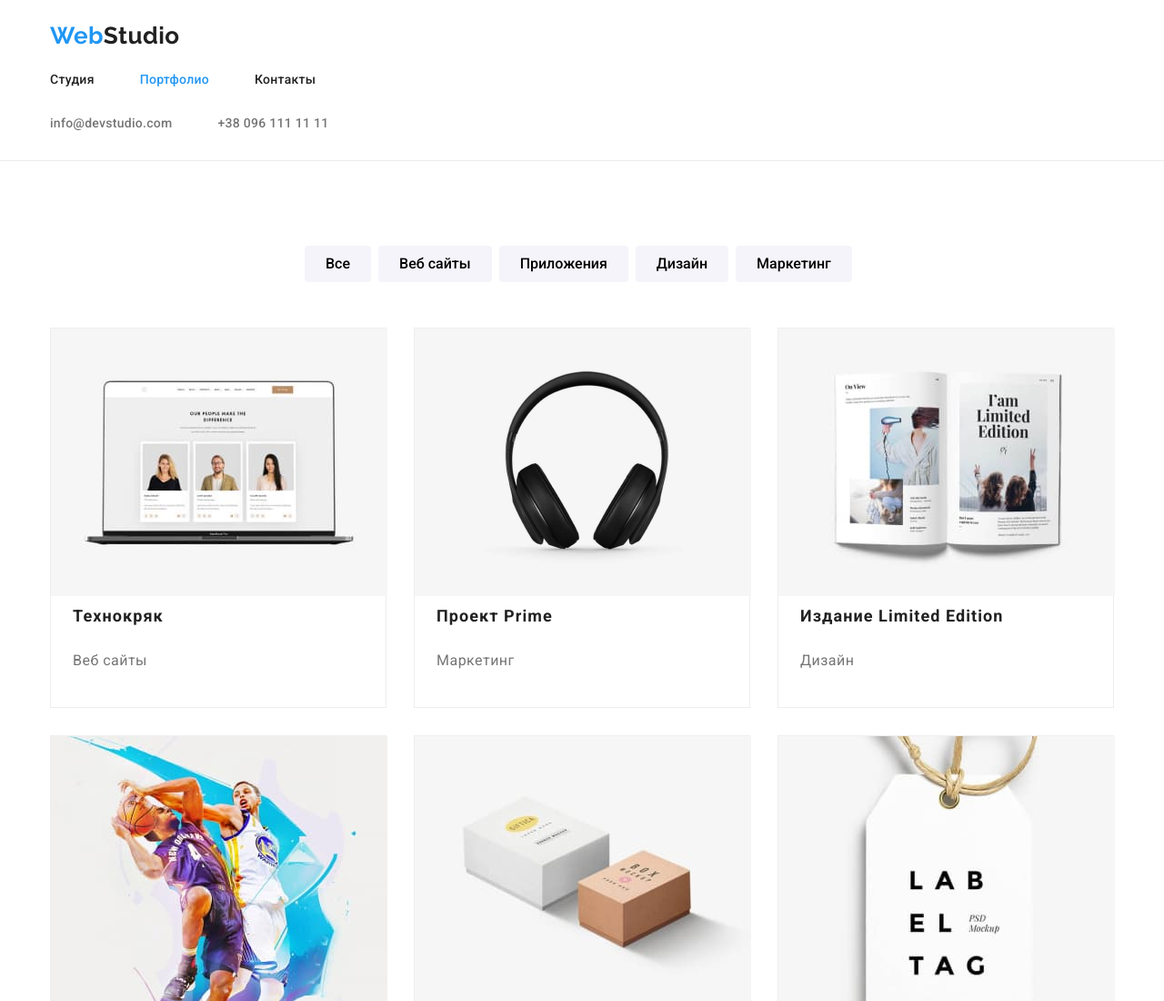
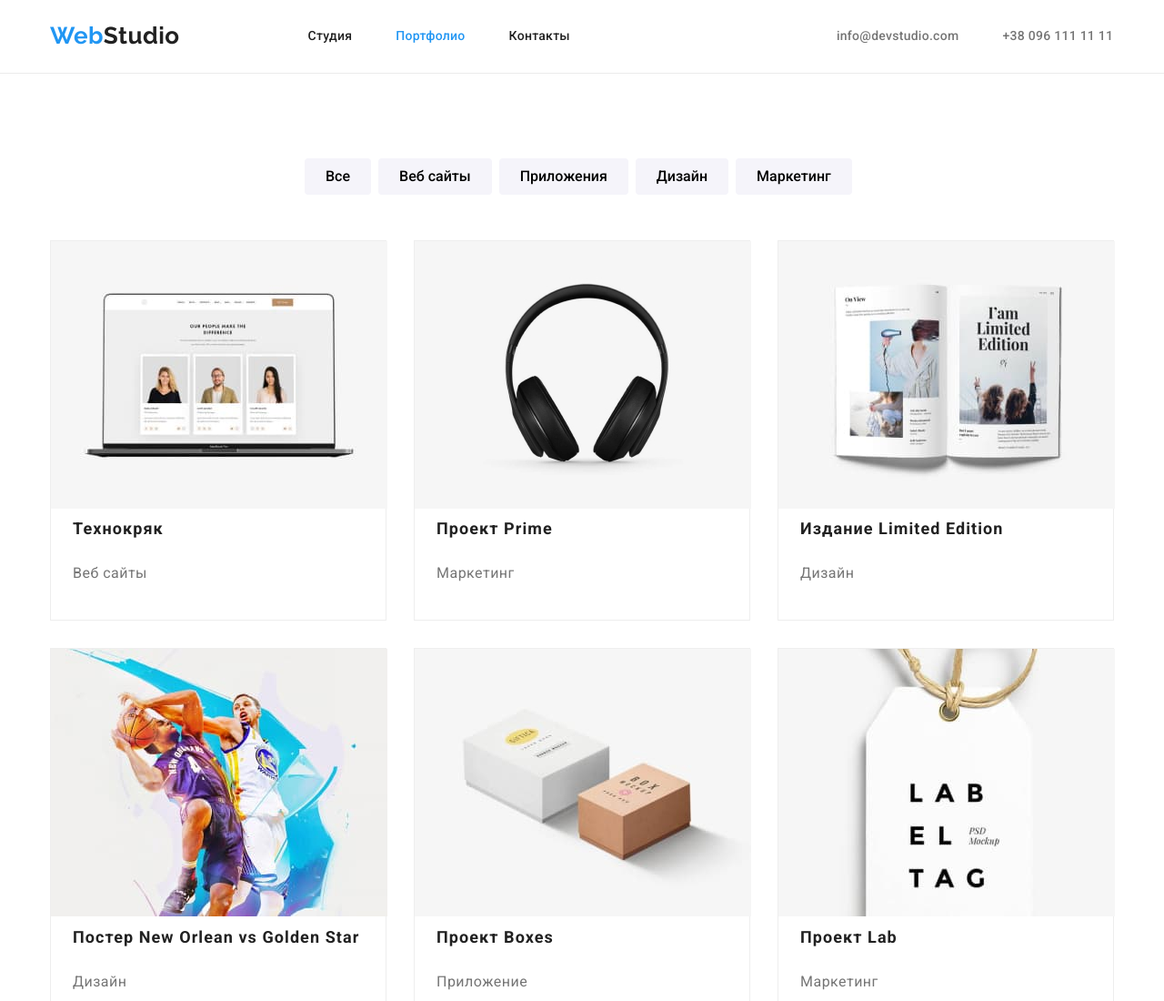
Before and after one commit to 11Vladislav/goit-markup-hw-03, a plain HTML site: page portfolio.html in a window 1280 px wide. Shown: the top 1100 px of the page at 91% size. Drawn offline with nearby package versions, Linux system fonts and the light colour scheme.

Commit message:
Updating navigation menu

```diff
--- a/css/styles.css
+++ b/css/styles.css
@@ -8,6 +8,8 @@ body {
 }
 .lists ul {
   list-style-type: none;
+  padding: 0;
+  margin: 0;
 }
 .links a {
   text-decoration: none;
@@ -56,12 +58,16 @@ ul {
   /* outline: 2px solid tomato; */
 }
 
+.flex {
+  display: flex;
+  align-items: center;
+}
+
 /* Логотип */
 
 .webstudio-logo {
-  display: inline-block;
+  display: block;
   margin-top: 24px;
-  margin-bottom: 25px;
   font-family: Raleway;
   font-weight: 700;
   font-size: 26px;
@@ -75,8 +81,13 @@ ul {
   outline: 1px solid var(--header-border-color);
 }
 
+.main-nav {
+  display: flex;
+}
+
 .header-list {
   display: flex;
+  margin-left: 93px;
   font-weight: 500;
   font-size: 14px;
   line-height: 1.14;
@@ -85,16 +96,21 @@ ul {
 }
 
 .list-item {
-  display: flex;
-  margin-right: 50px;
-  margin-bottom: 32px;
+  display: block;
+  padding-top: 32px;
+  padding-bottom: 32px;
 }
 
 .list-item:last-child {
   margin-right: 0;
 }
 
+.list-item:first-child {
+  margin-left: 93px;
+}
+
 .list-link {
+  display: block;
   font-weight: 500;
   font-size: 14px;
   line-height: 1.14;
@@ -102,12 +118,26 @@ ul {
   color: var(--dominant-color);
 }
 
+.list-link:first-child {
+  margin-left: 48px;
+}
+
 .connect-us {
   display: flex;
 }
 
+.connect-item {
+  display: block;
+  padding-top: 32px;
+  padding-bottom: 32px;
+}
+
+.connect-item:first-child {
+  margin-left: 245px;
+}
+
 .connect-link {
-  display: inline-block;
+  display: block;
   color: var(--alt-text-color);
 }
 
@@ -179,11 +209,13 @@ ul {
 
 .activity-list {
   margin-top: 94px;
+  padding-bottom: 94px;
   background-color: var(--second-background-color);
 }
 
 .activity-heading {
   margin-top: 94px;
+  margin-bottom: 50px;
   text-align: center;
   font-weight: 700;
   font-size: 36px;
@@ -191,12 +223,20 @@ ul {
 }
 
 .work-gallery {
-  margin-top: 50px;
   display: flex;
 }
 
 .gallery-img {
   padding-right: 30px;
+}
+
+.our-team {
+  padding-top: 94px;
+  margin-bottom: 50px;
+  text-align: center;
+  font-weight: 700;
+  font-size: 36px;
+  line-height: 1.16;
 }
 
 .team {
@@ -211,7 +251,7 @@ ul {
   box-shadow: 0px 1px 3px rgba(0, 0, 0, 0.12), 0px 1px 1px rgba(0, 0, 0, 0.14),
     0px 2px 1px rgba(0, 0, 0, 0.2);
   border-radius: 0px 0px 4px 4px;
-  width: 370px;
+  width: 270px;
   text-align: center;
   font-weight: 500;
   font-size: 16px;
@@ -252,7 +292,7 @@ ul {
 /* Стили кнопок */
 
 .button {
-  display: inline-block;
+  display: block;
   border-radius: 4px;
   margin-right: 8px;
   border: 1px solid transparent;
@@ -302,10 +342,16 @@ ul {
 
 /* Стили портфолио */
 
+.portfolio {
+  margin-top: 94px;
+}
+
 .portfolio-buttons {
-  padding-top: 94px;
+  display: flex;
+}
+
+.portfolio-btn:first-child {
   margin-left: 280px;
-  display: flex;
 }
 
 .break:last-child {
@@ -314,6 +360,9 @@ ul {
 
 .projects {
   display: flex;
+}
+
+.break {
   margin-top: 50px;
 }
 
--- a/portfolio.html
+++ b/portfolio.html
@@ -16,9 +16,9 @@
     <!-- Шапка страницы -->
 <body>
     <header class="lists links header">
-
         <!-- Навигация на другие страницы -->
-    <nav class="container">
+        <div class="container flex">
+            <nav class="main-nav">
                 <a class="webstudio-logo" href="./index.html" lang="en">
                     <span class="accent-color">Web</span>Studio
                 </a>
@@ -31,23 +31,25 @@
                         <a class="list-link current" href="./portfolio.html">Портфолио
                         </a>
                     </li>
-            <li >
+                    <li class="list-item">
                         <a class="list-link" href="#">Контакты
                         </a>
                     </li>
                 </ul>
             </nav>
             <!-- Связь с нами -->
-    <ul class="connect-us container">
-        <li class="list-item">
-            <a class="connect-link list-link" href="maito:info@devstudio.com">info@devstudio.com
+
+            <ul class="connect-us">
+                <li class="connect-item">
+                    <a class="connect-link list-link" href="maito:info@devstudio.com" lang="en">info@devstudio.com
                     </a>
                 </li>
-        <li class="list-item">
+                <li class="connect-item">
                     <a class="connect-link list-link" href="tel:+380961111111">+38 096 111 11 11
                     </a>
                 </li>
             </ul>
+        </div>
     </header>
     <!-- Навигация по проектам -->
  <main class="links lists">
@@ -55,11 +57,11 @@
         <h1 class="visually-hidden">Наше портфолио
         </h1>
     <ul class="portfolio-buttons">
-        <li><button type="button" class="button">Все</button></li>
-        <li><button type="button" class="button">Веб сайты</button></li>
-        <li><button type="button" class="button">Приложения</button></li>
-        <li><button type="button" class="button">Дизайн</button></li>
-        <li><button type="button" class="button">Маркетинг</button></li>
+        <li class="portfolio-btn"><button type="button" class="button">Все</button></li>
+        <li class="portfolio-btn"><button type="button" class="button">Веб сайты</button></li>
+        <li class="portfolio-btn"><button type="button" class="button">Приложения</button></li>
+        <li class="portfolio-btn"><button type="button" class="button">Дизайн</button></li>
+        <li class="portfolio-btn"><button type="button" class="button">Маркетинг</button></li>
     </ul>
     <!-- Выполненные проекты     -->
     <ul class="projects">
@@ -141,8 +143,8 @@
         <a class="contact-list" href="tel:+380991111111">+38 099 111 11 11
         </a>
         </div>
+    </address>
     </div>
-    </address>
 </footer>
 </body>
 </html>
```
Also changed, not shown: index.html (+14 -13 lines). Lines whose indentation alone changed are shown as unchanged.
